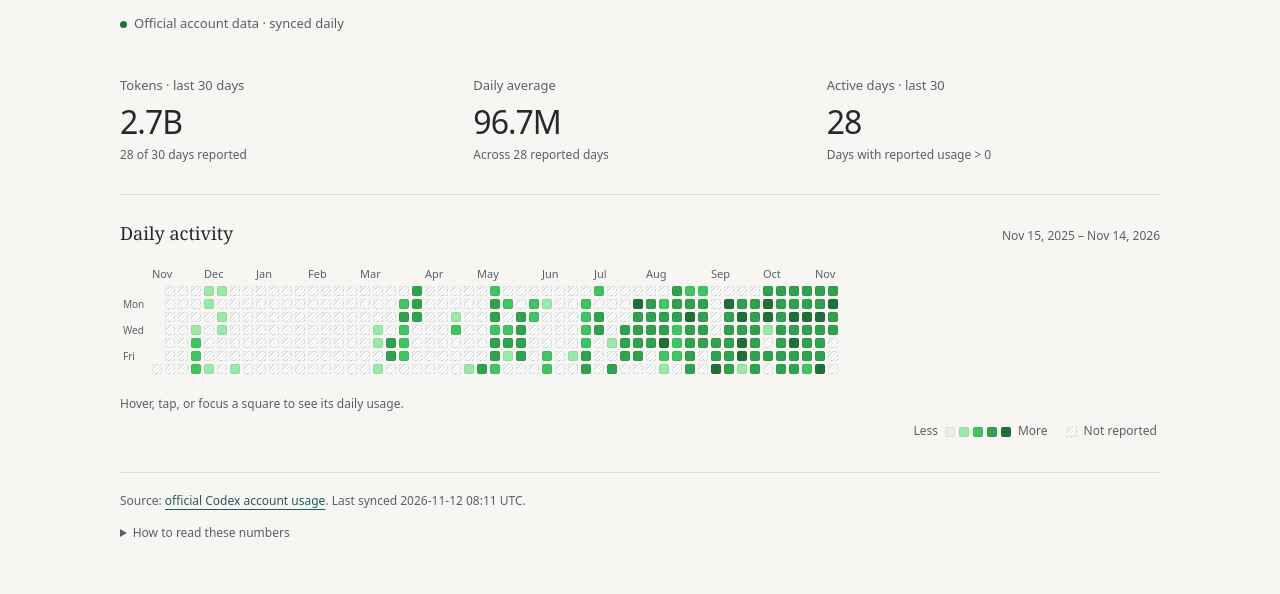
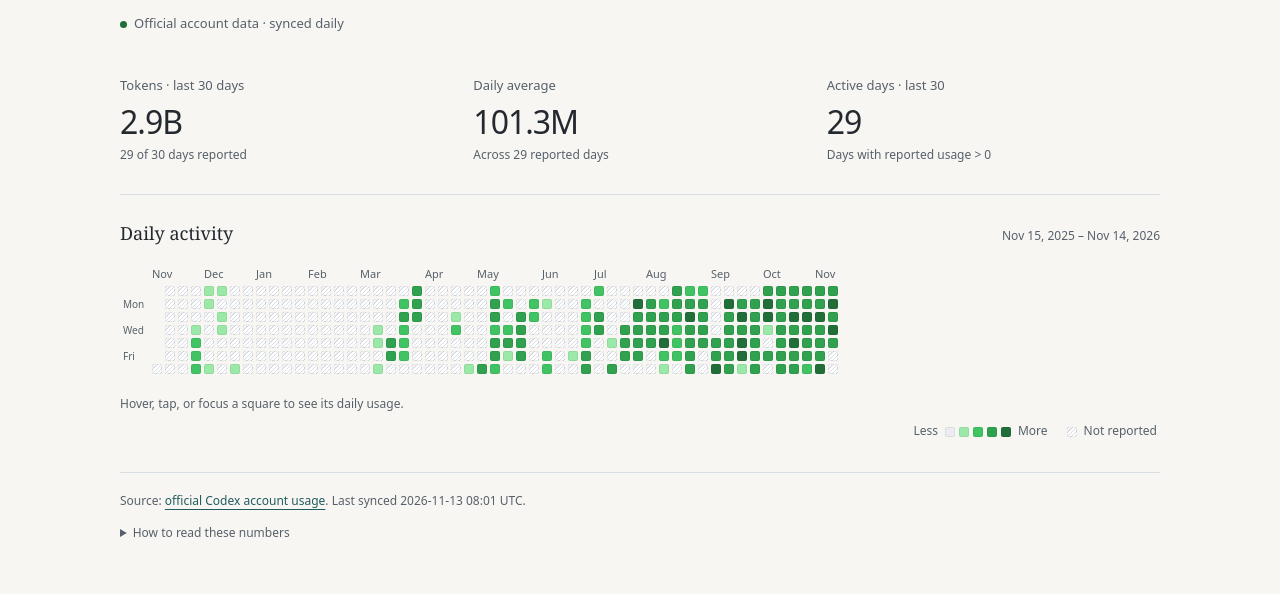
Before and after one commit to jzstark/jzstark.github.io, a Jekyll site: the page built from activity.html, in a window 1280 px wide. Shown: the part 351-945 px from the top of the page. Built offline with Jekyll 4.4.1, drawn with Linux system fonts in a browser that asks for light colours; part of the change alters nothing that is shown.

Commit message:
Update Codex daily activity

```diff
--- a/assets/data/codex-usage.json
+++ b/assets/data/codex-usage.json
@@ -5,12 +5,12 @@
     "name": "Codex account usage",
     "url": "https://learn.chatgpt.com/docs/app-server#7-token-usage-chatgpt"
   },
-  "updated_at": "2026-11-12T08:11:10Z",
+  "updated_at": "2026-11-13T08:01:08Z",
   "summary": {
-    "lifetimeTokens": 7305291533,
+    "lifetimeTokens": 7537694939,
     "peakDailyTokens": 324002392,
-    "currentStreakDays": 32,
-    "longestStreakDays": 32
+    "currentStreakDays": 33,
+    "longestStreakDays": 33
   },
   "days": [
     {
@@ -627,7 +627,11 @@
     },
     {
       "date": "2026-11-11",
-      "tokens": 44667998
+      "tokens": 247569105
+    },
+    {
+      "date": "2026-11-12",
+      "tokens": 29502299
     }
   ]
 }
```
